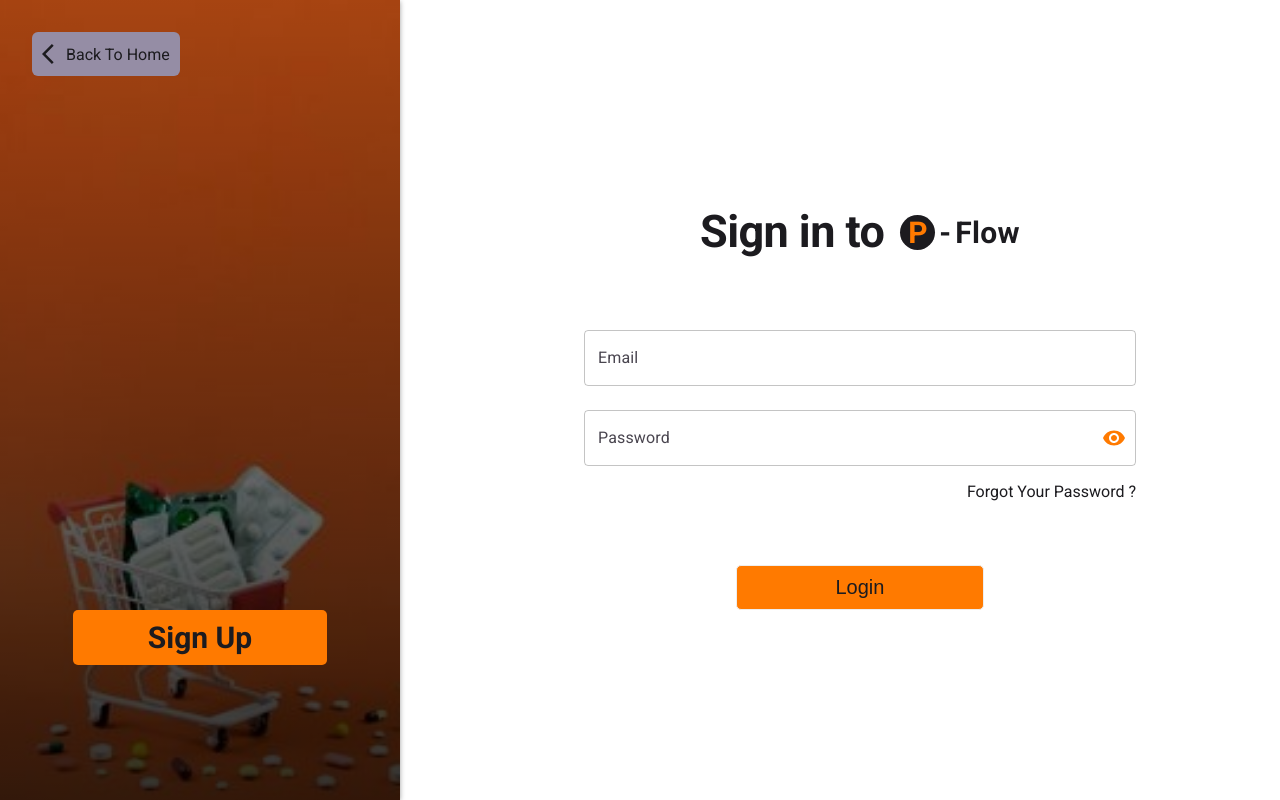
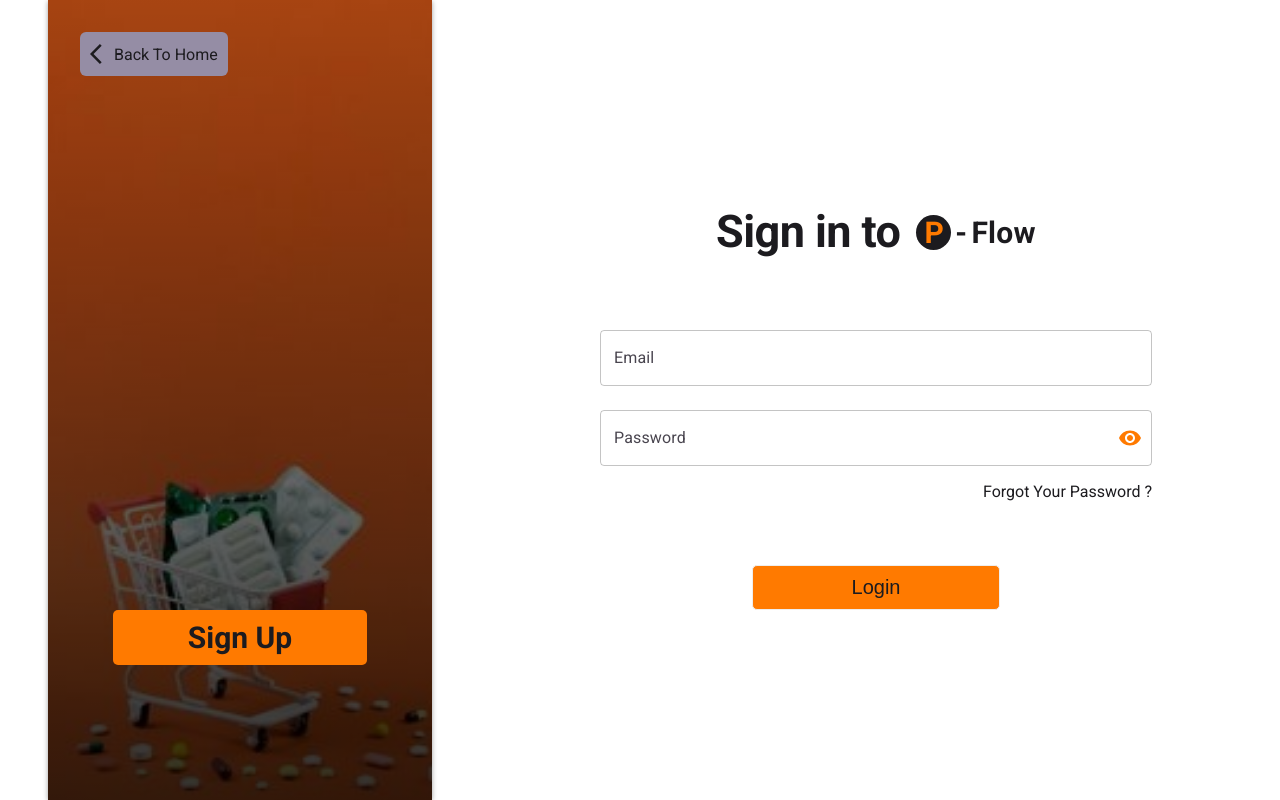
Before and after one commit to elref7i/p-flow, a React (Vite) app: page /login in a window 1280 px wide. Built offline with nearby package versions, Linux system fonts and the light colour scheme.

Commit message:
Update layout padding and sidebar margin for improved UI consistency

```diff
--- a/src/Layout/Layout.jsx
+++ b/src/Layout/Layout.jsx
@@ -31,7 +31,7 @@ export default function Layout() {
       <Box
         component={'main'}
         sx={{
-          m: 0,
+          pl: '48px',
           pt: onlyAuth.includes(pathname) ? '0px' : '90px',
           minHeight: 'calc(100vh - 68.01px)',
           backgroundColor: 'background.default',
@@ -40,7 +40,7 @@ export default function Layout() {
         {authPages.includes(pathname) ? (
           <Outlet />
         ) : (
-          <Container maxWidth="lg">
+          <Container maxWidth="xl">
             <Outlet />
           </Container>
         )}
--- a/src/components/Sidebar/Sidebar.jsx
+++ b/src/components/Sidebar/Sidebar.jsx
@@ -34,7 +34,7 @@ export default function Sidebar() {
           )}
         </IconButton>
       </DrawerHeader>
-      <Box textAlign={'center'} marginInline={open ? 2 : 0} marginBlock={2}>
+      <Box textAlign={'center'} marginInline={open ? 2 : 0} marginBlock={0}>
         <Avatar
           alt="Ahmed Refai"
           src={ImageAdmin}
```
